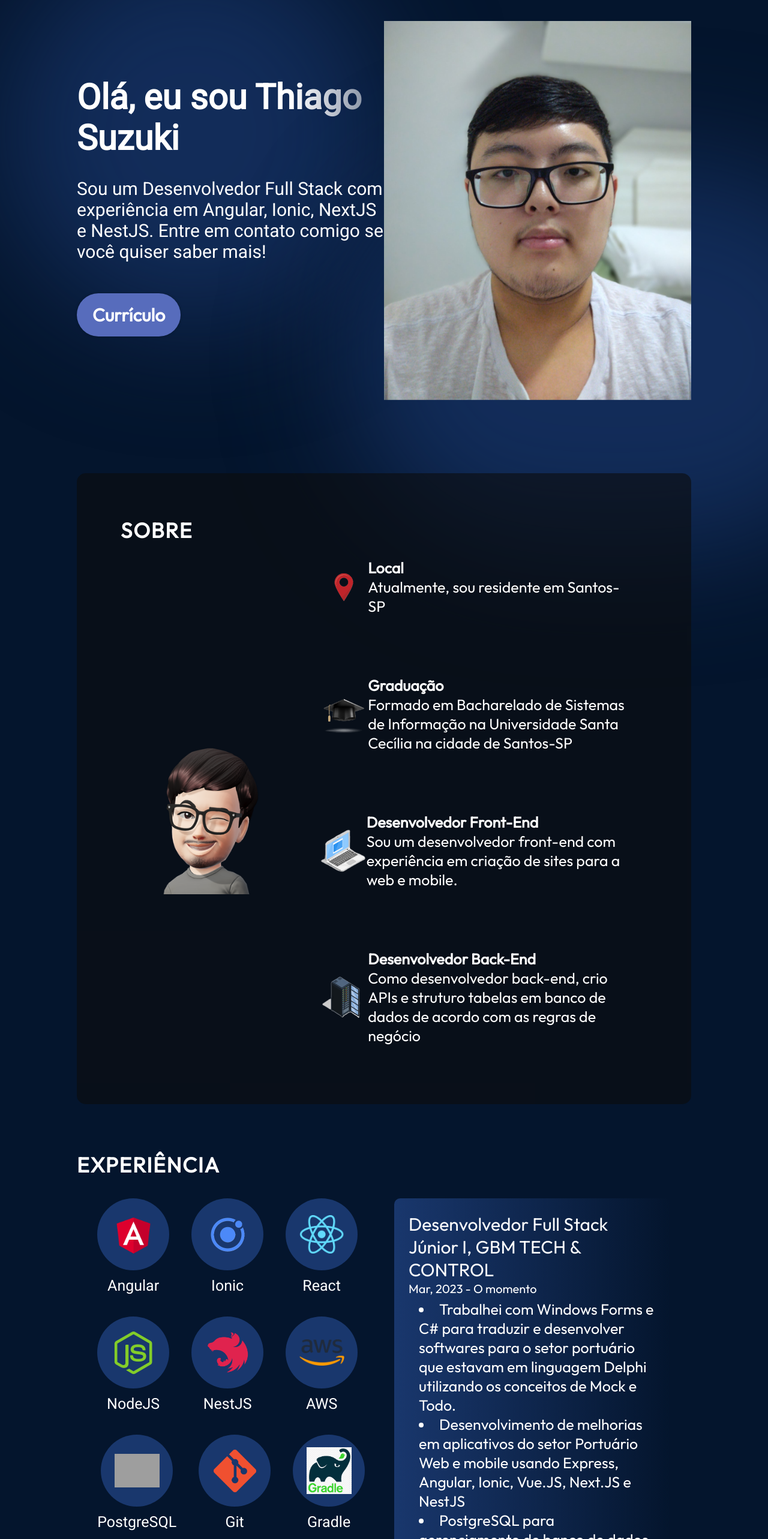
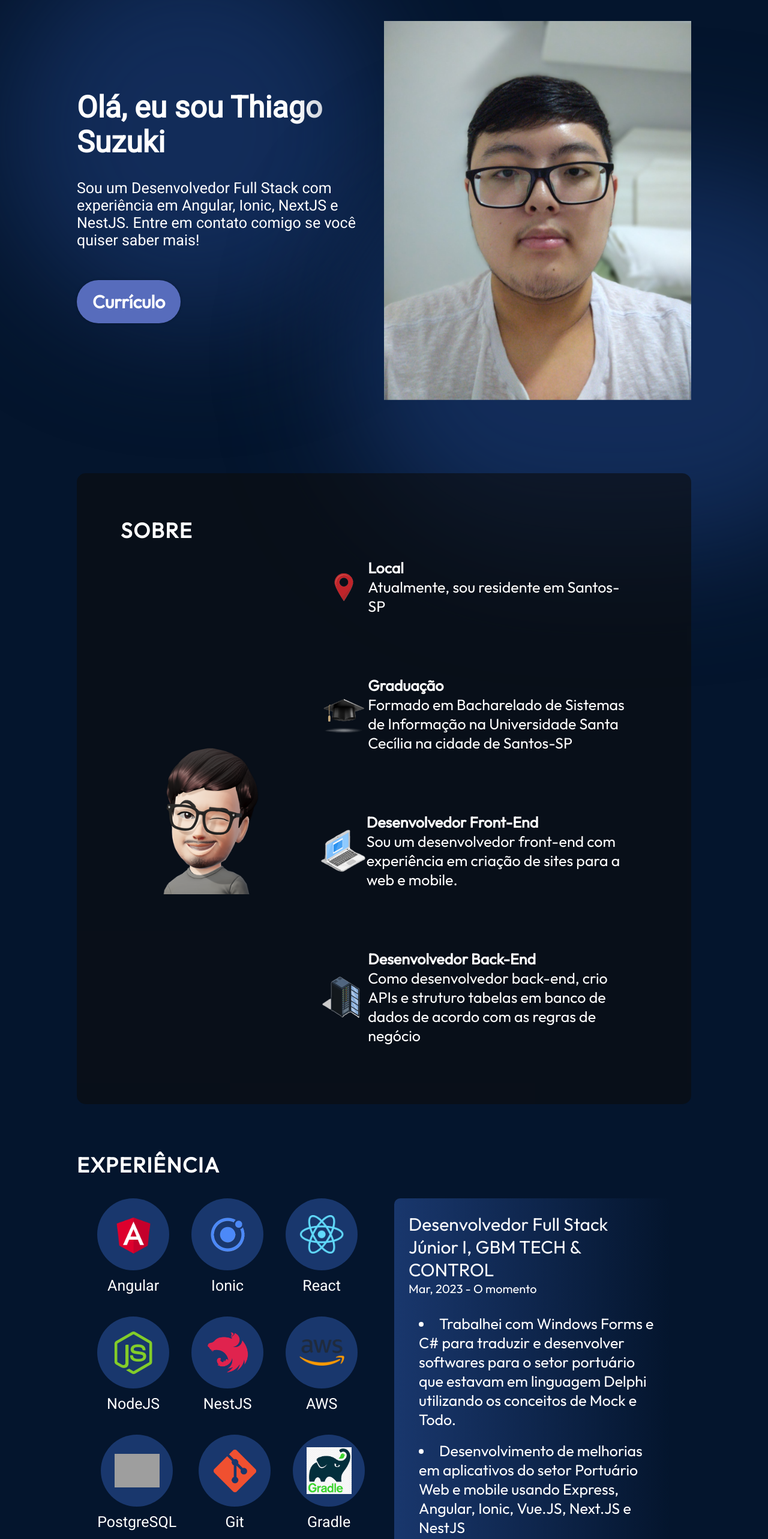
Before and after one commit to thiago-suzuki/my-portfolio, a React (Vite) app: page / in a window 1280 px wide. Shown: the part 120-2686 px from the top of the page at 60% size. Built offline with nearby package versions, Linux system fonts and the light colour scheme; grey boxes are pictures that could not be loaded.

Commit message:
set space at description of experiences and reduce size of letter

```diff
--- a/src/components/Experience/Experience.module.css
+++ b/src/components/Experience/Experience.module.css
@@ -94,11 +94,15 @@
 }
 
 .historyItemDetails ul {
-  margin-top: 6px;
+  margin-top: 30px;
   list-style-position: inside;
   font-size: 25px;
   list-style-type: disc;
   margin-left: 17px;
+}
+
+.historyItemDetails ul li{
+  margin-bottom: 20px;
 }
 
 @media screen and (max-width: 830px) {
--- a/src/components/Hero/Hero.module.css
+++ b/src/components/Hero/Hero.module.css
@@ -26,7 +26,7 @@
 }
 
 .title {
-  font-size: 58px;
+  font-size: 50px;
   font-weight: 900;
   margin-bottom: 33px;
   font-family: var(--font-roboto);
@@ -40,7 +40,7 @@
 }
 
 .description {
-  font-size: 30px;
+  font-size: 25px;
   font-family: var(--font-roboto);
   margin-bottom: 52px;
 }
--- a/src/components/Projects/ProjectCard.module.css
+++ b/src/components/Projects/ProjectCard.module.css
@@ -21,7 +21,7 @@
 
 .description {
   margin-top: 6px;
-  font-size: 25px;
+  font-size: 15px;
   font-weight: 400;
 }
 
@@ -36,7 +36,7 @@
 }
 
 .skill {
-  font-size: 25px;
+  font-size: 20px;
   font-weight: 400;
   border-radius: 100px;
   background: var(--color-dark);
@@ -53,7 +53,7 @@
 .link {
   text-decoration: none;
   color: var(--color-text);
-  font-size: 30px;
+  font-size: 23px;
   font-weight: 600;
   border-radius: 100px;
   background: var(--color-primary);
```
